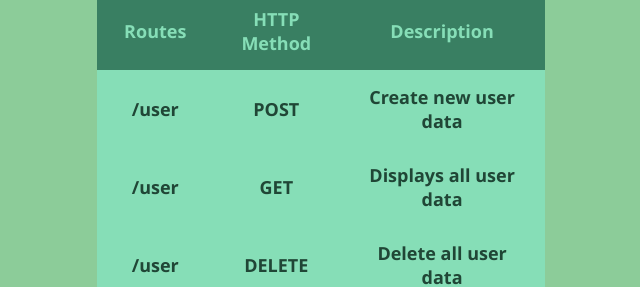
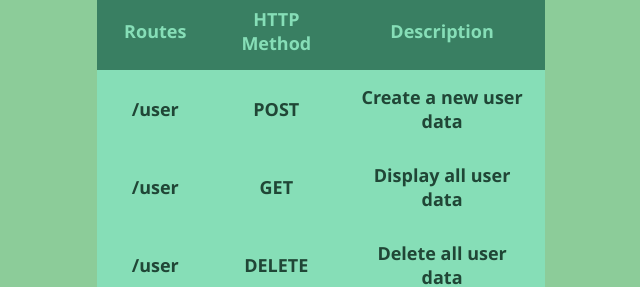
Before and after one commit to ibrafdj/expresss-mongodb-api, a website: page public/index.html in a window 1280 px wide. Shown: the part 189-476 px from the top of the page, 319-959 px from the left. Drawn offline with Linux system fonts and the light colour scheme.

Commit message:
Fixed typos

```diff
--- a/public/index.html
+++ b/public/index.html
@@ -27,12 +27,12 @@
                 <tr>
                     <td>/user</td>
                     <td>POST</td>
-                    <td>Create new user data</td>
+                    <td>Create a new user data</td>
                 </tr>
                 <tr>
                     <td>/user</td>
                     <td>GET</td>
-                    <td>Displays all user data</td>
+                    <td>Display all user data</td>
                 </tr>
                 <tr>
                     <td>/user</td>
```
